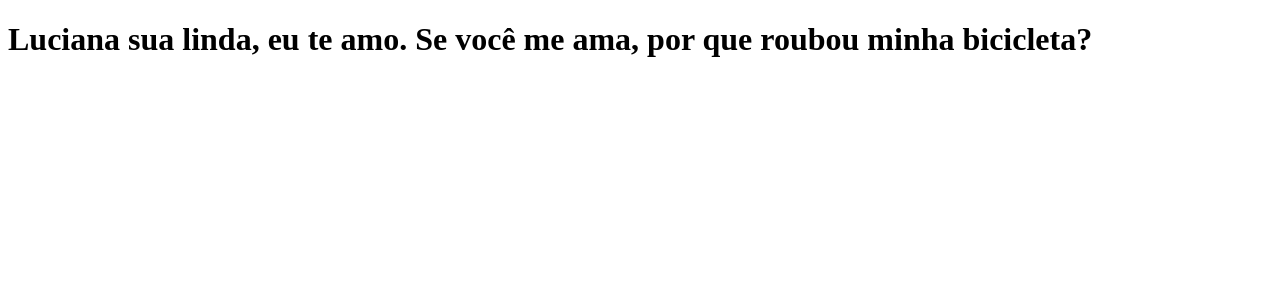
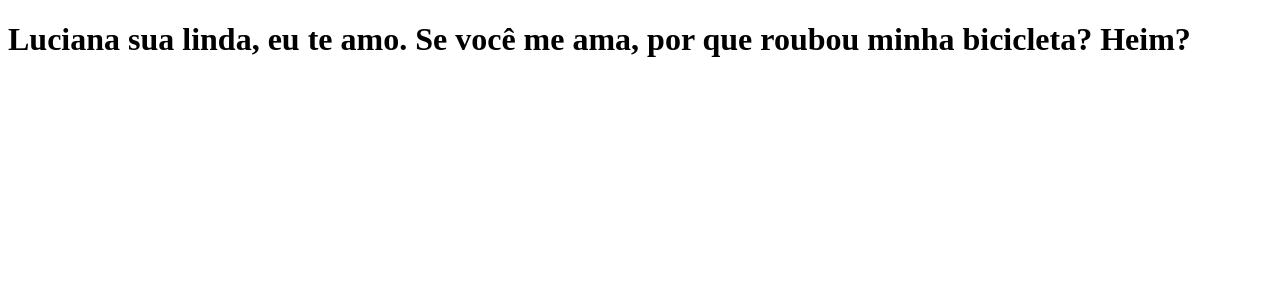
Before and after one commit to eusouregislima/clone-tabnews, a Next.js app: page / in a window 1280 px wide. Shown: the top 300 px of the page. Built offline with nearby package versions, Linux system fonts and the light colour scheme.

Commit message:
modifica a frase

```diff
--- a/pages/index.js
+++ b/pages/index.js
@@ -1,5 +1,5 @@
 function Home() {
-    return <h1>Luciana sua linda, eu te amo. Se você me ama, por que roubou minha bicicleta?</h1>
+    return <h1>Luciana sua linda, eu te amo. Se você me ama, por que roubou minha bicicleta? Heim?</h1>
 }
 
 export default Home;
```
